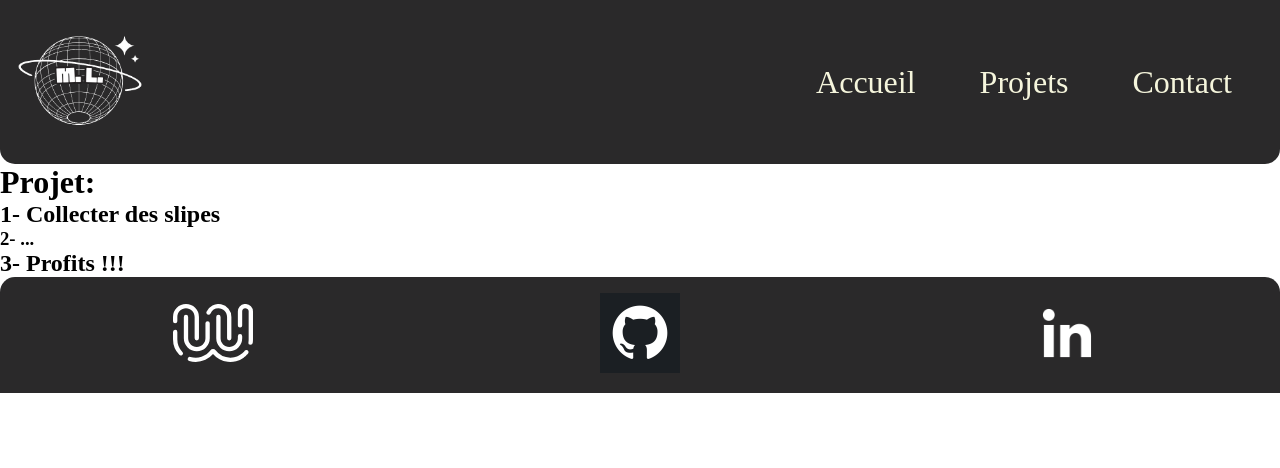
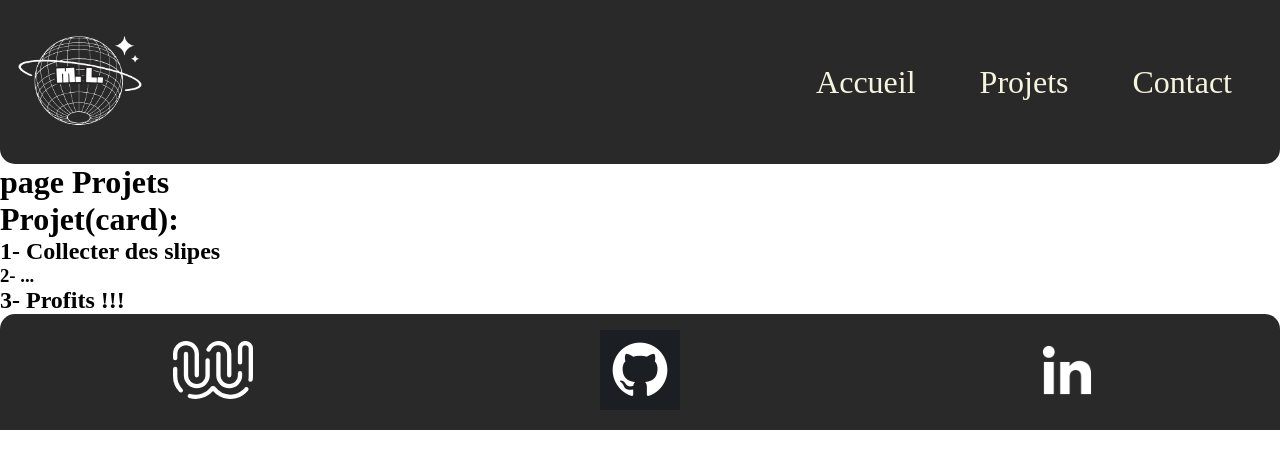
Before and after one commit to MichaelLELU/Portfolio-React, a React (Vite) app: page /projects in a window 1280 px wide. Shown: the top 468 px of the page. Built offline with nearby package versions, Linux system fonts and the light colour scheme.

Commit message:
fix: clean dir for next sprint and fix Ortographe

```diff
--- a/index.html
+++ b/index.html
@@ -4,7 +4,7 @@
     <meta charset="UTF-8" />
     <link rel="icon" href="./src/assets/favicon-32x32.png" />
     <meta name="viewport" content="width=device-width, initial-scale=1.0" />
-    <title>Michael LELU | Protfolio</title>
+    <title>Michael LELU | Portfolio</title>
   </head>
   <body>
     <div id="root"></div>
--- /dev/null
+++ b/src/assets/data/projets.json
@@ -0,0 +1,3 @@
+{
+
+}
--- /dev/null
+++ b/src/components/projetCard/ProjectCard.jsx
@@ -0,0 +1,10 @@
+export default function ProjectCard() {
+    return (
+      <>
+          <h1>Projet(card):</h1>
+          <h2>1- Collecter des slipes</h2>
+          <h3>2- ...</h3>
+          <h2>3- Profits !!!</h2>
+      </>
+    )
+  }
--- /dev/null
+++ b/src/components/projetList/ProjectList.jsx
@@ -0,0 +1,11 @@
+import ProjectCard from "../projetCard/ProjectCard"
+
+
+export default function ProjectList() {
+
+  return (
+      <div>
+        <ProjectCard />
+      </div>
+    )
+  }
--- a/src/pages/projectpage/ProjectPage.jsx
+++ b/src/pages/projectpage/ProjectPage.jsx
@@ -1,11 +1,9 @@
+
+
 export default function ProjectPage () {
 
     return (
-        <main>
-            <h1>Projet:</h1>
-            <h2>1- Collecter des slipes</h2>
-            <h3>2- ...</h3>
-            <h2>3- Profits !!!</h2>
-        </main>
+        <>
+        </>
     )
 }
--- a/src/pages/projectspages/ProjectsPages.jsx
+++ b/src/pages/projectspages/ProjectsPages.jsx
@@ -1,9 +1,11 @@
+import ProjectList from "../../components/projetList/ProjectList";
+
 export default function ProjectsPages () {
 
     return (
         <main>
-        <h1>Projects Page</h1>
-
+            <h1>page Projets</h1>
+            <ProjectList />
         </main>
     )
 }
```
Also changed, not shown: src/components/ProjectCard.jsx (deleted, +0 -7 lines), src/components/ProjectList.jsx (deleted, +0 -7 lines), src/main.jsx (+4 -4 lines), src/components/contactForm/ContactForm.jsx (renamed from src/components/ContactForm.jsx).
